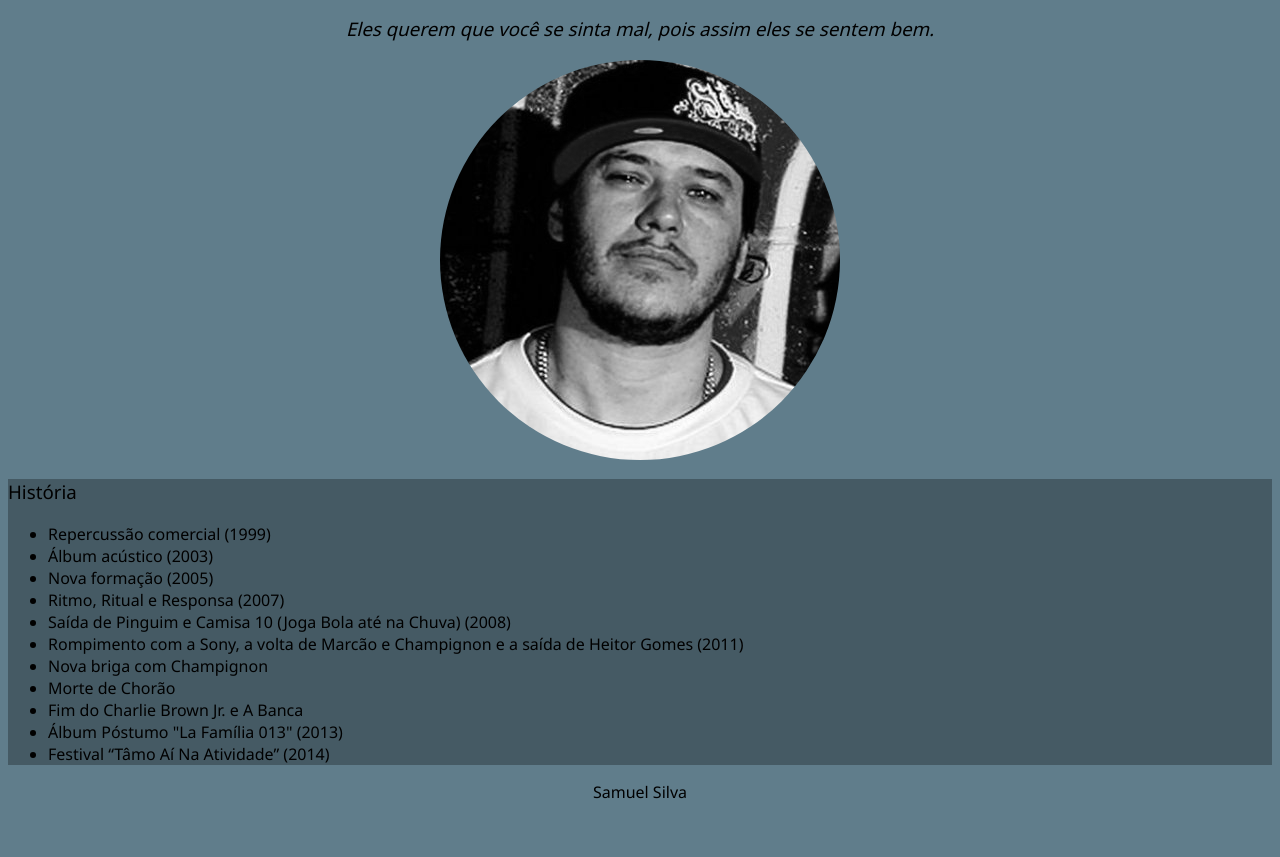
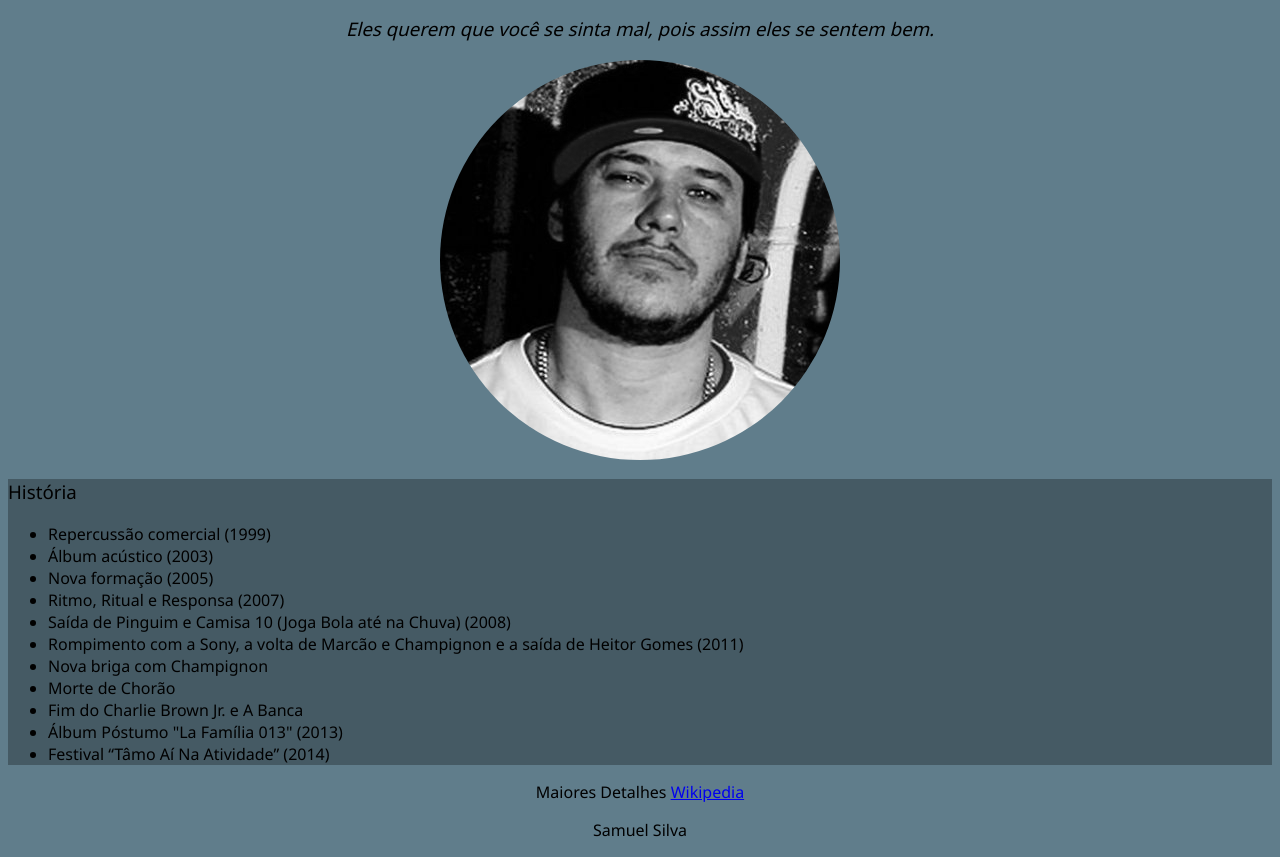
Before and after one commit to samuelsilvadev/tributo-charlie-brown, a website: page index.html in a window 1280 px wide. Shown: the part 169-1026 px from the top of the page. Before the commit the page ends 988 px from the top, so only its background shows below. Drawn offline with Linux system fonts and the light colour scheme.

Commit message:
adicionando link wikipedia

```diff
--- a/index.html
+++ b/index.html
@@ -31,6 +31,7 @@
 		</div>
 	</main>
 	<footer>
+		<p>Maiores Detalhes <a href="https://pt.wikipedia.org/wiki/Charlie_Brown_Jr." target="_blank">Wikipedia</a></p>
 		<p>Samuel Silva</p>
 	</footer>
 </body>
```
